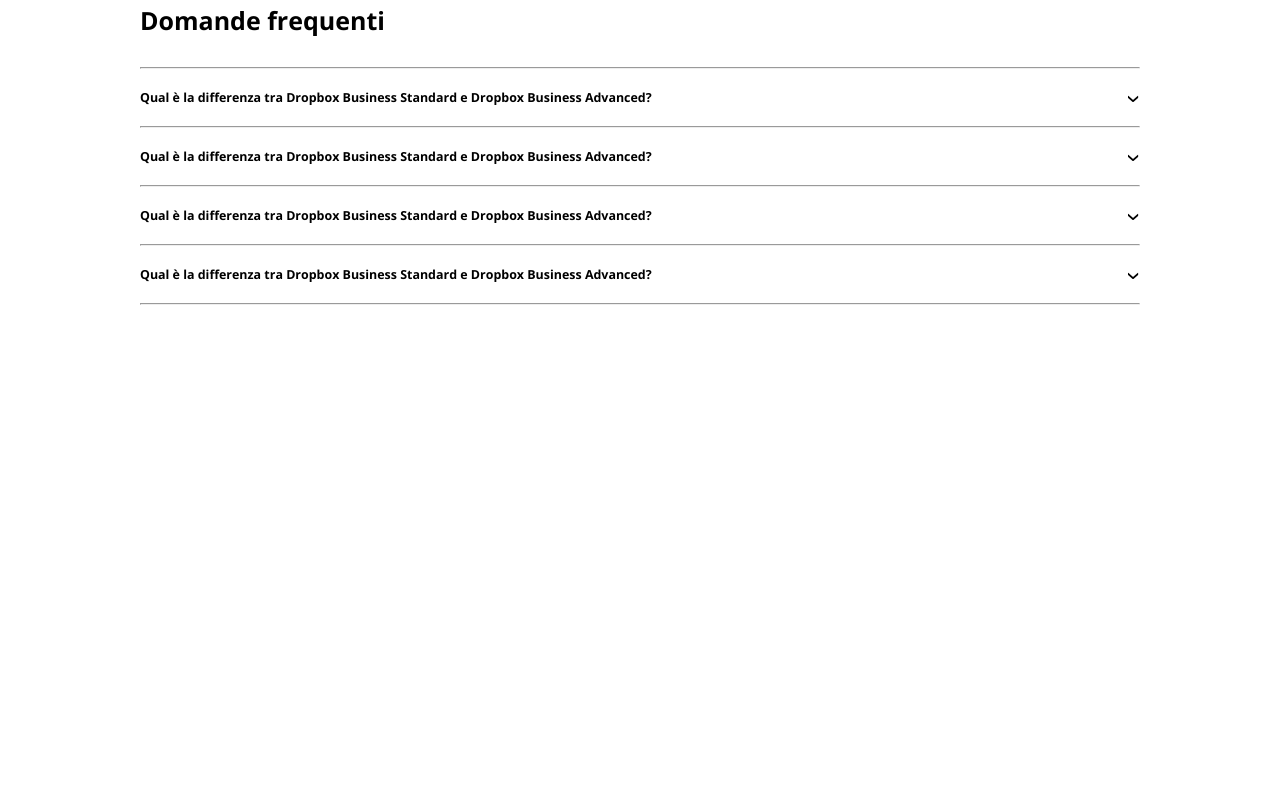
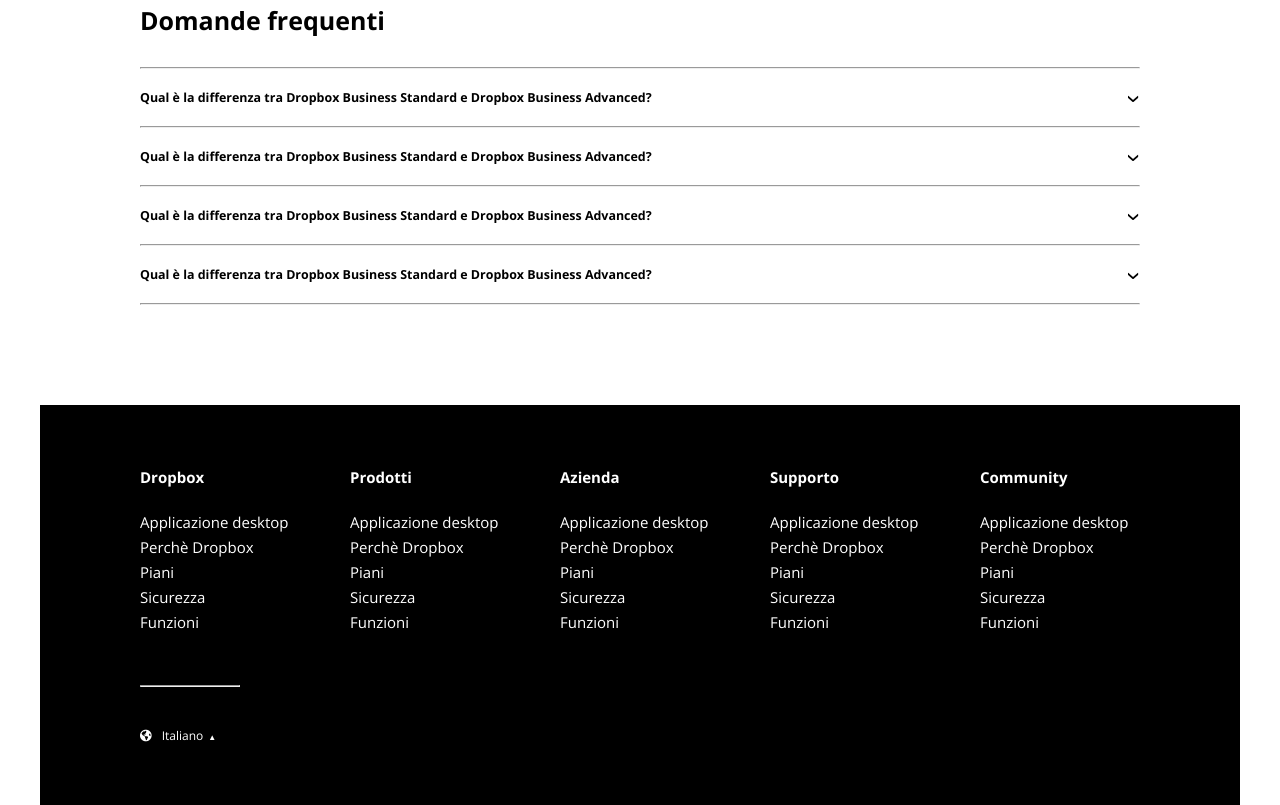
Before and after one commit to EliaBrambilla/htmlcss-dropbox, a plain HTML site: page index.html in a window 1280 px wide. Shown: the part 4548-5353 px from the top of the page. Before the commit the page ends 4953 px from the top, so only its background shows below. Drawn offline with nearby package versions, Linux system fonts and the light colour scheme.

Commit message:
AGGIUNGO FOOTER

```diff
--- a/assets/css/style.css
+++ b/assets/css/style.css
@@ -498,3 +498,61 @@
     transform: rotate(90deg);
   }
   /* / FAQ */
+
+  /* FOOTER */
+footer {
+    margin: 0 auto;
+    width: 1200px;
+    height: 400px;
+    background-color: #000;
+    padding: 60px 0;
+  }
+
+  .ft-list li {
+    width: calc((1000px / 5) - (200px / 5));
+  }
+
+  .ft-list li a {
+    color: white;
+    line-height: 25px;
+  }
+
+  .ft-list {
+    margin: 0 50px 50px 0;
+  }
+
+  .ft-list.community {
+    margin-right: 0;
+  }
+
+  .ft-list li:first-child {
+    font-size: 15px;
+    font-weight: bold;
+    margin-bottom: 20px;
+  }
+
+  .hr-medium {
+    width: 10%;
+  }
+
+  .language {
+    color: #fff;
+    margin: 40px 0;
+    font-size: 10px;
+  }
+
+  .language p::before {
+    content: '\f57d';
+    font-family: "Font Awesome 5 Free";
+    font-weight: 900;
+    color: #fff;
+    margin-right: 10px;
+  }
+
+  .language p::after {
+    content: '\25B2';
+    color:#fff;
+    font-size: 8px;
+    margin-left: 5px;
+  }
+  /* /FOOTER */
--- a/index.html
+++ b/index.html
@@ -367,6 +367,67 @@
     </div>
 </div>
 <!-- / FAQ -->
+<!-- FOOTER -->
+<footer>
+    <div class="container">
+        <div class="row">
+            <div class="ft-menu">
+                <ul class="ft-list dropbox fl">
+                    <li><a href="#">Dropbox</a></li>
+                    <li><a href="#">Applicazione desktop</a></li>
+                    <li><a href="#">Perchè Dropbox</a></li>
+                    <li><a href="#">Piani</a></li>
+                    <li><a href="#">Sicurezza</a></li>
+                    <li><a href="#">Funzioni</a></li>
+                </ul>
+
+                <ul class="ft-list prodotti fl">
+                    <li><a href="#">Prodotti</a></li>
+                    <li><a href="#">Applicazione desktop</a></li>
+                    <li><a href="#">Perchè Dropbox</a></li>
+                    <li><a href="#">Piani</a></li>
+                    <li><a href="#">Sicurezza</a></li>
+                    <li><a href="#">Funzioni</a></li>
+                </ul>
+
+                <ul class="ft-list azienda fl">
+                    <li><a href="#">Azienda</a></li>
+                    <li><a href="#">Applicazione desktop</a></li>
+                    <li><a href="#">Perchè Dropbox</a></li>
+                    <li><a href="#">Piani</a></li>
+                    <li><a href="#">Sicurezza</a></li>
+                    <li><a href="#">Funzioni</a></li>
+                </ul>
+
+                <ul class="ft-list supporto fl">
+                    <li><a href="#">Supporto</a></li>
+                    <li><a href="#">Applicazione desktop</a></li>
+                    <li><a href="#">Perchè Dropbox</a></li>
+                    <li><a href="#">Piani</a></li>
+                    <li><a href="#">Sicurezza</a></li>
+                    <li><a href="#">Funzioni</a></li>
+                </ul>
+
+                <ul class="ft-list community fl">
+                    <li><a href="#">Community</a></li>
+                    <li><a href="#">Applicazione desktop</a></li>
+                    <li><a href="#">Perchè Dropbox</a></li>
+                    <li><a href="#">Piani</a></li>
+                    <li><a href="#">Sicurezza</a></li>
+                    <li><a href="#">Funzioni</a></li>
+                </ul>
+            </div>
+
+            <hr class="hr-medium">
+
+            <div class="language">
+                <p>Italiano</p>
+            </div>
+        </div>
+    </div>
+</footer>
+<!-- / FOOTER -->
+
 
 
 
```
